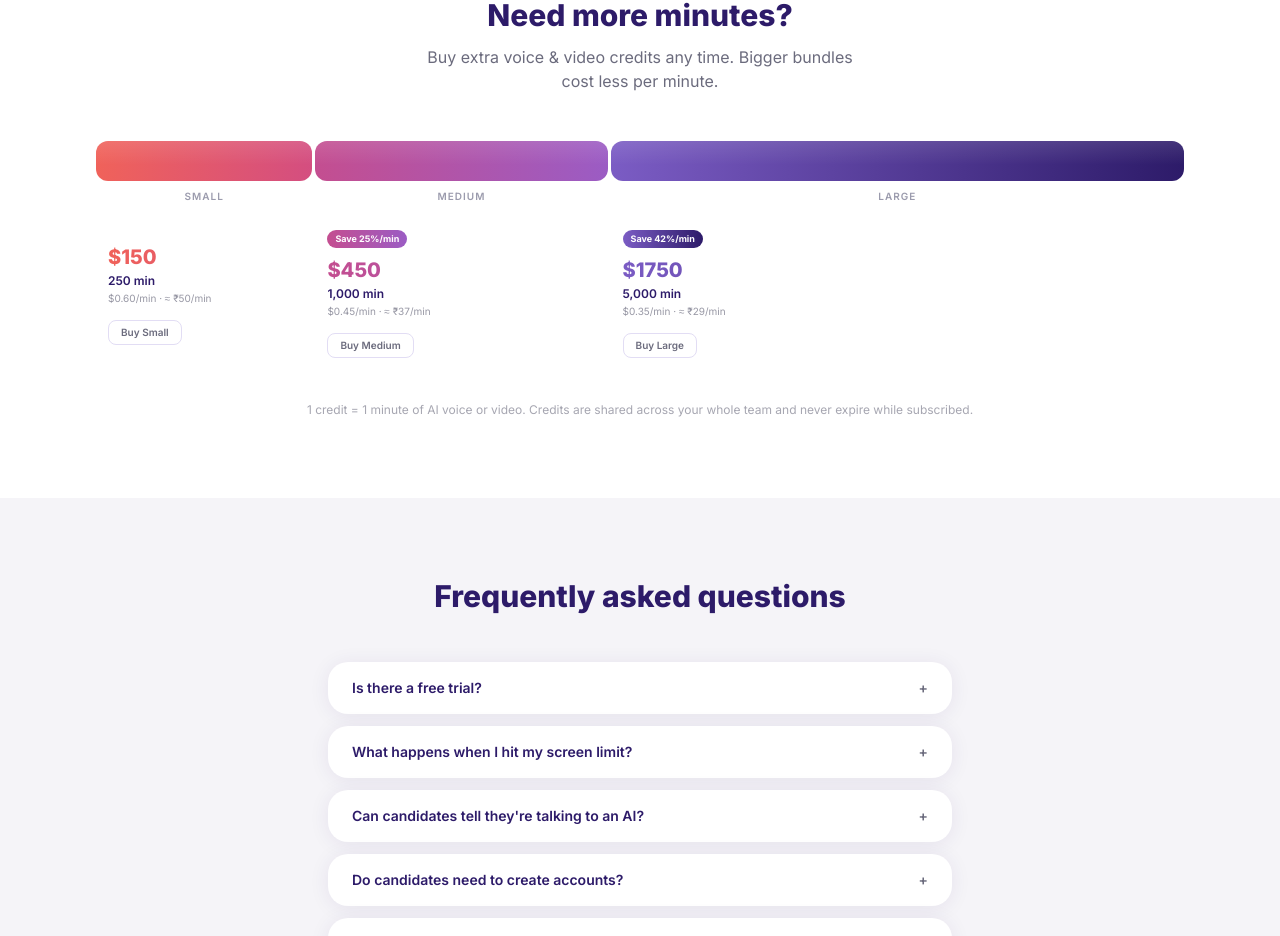
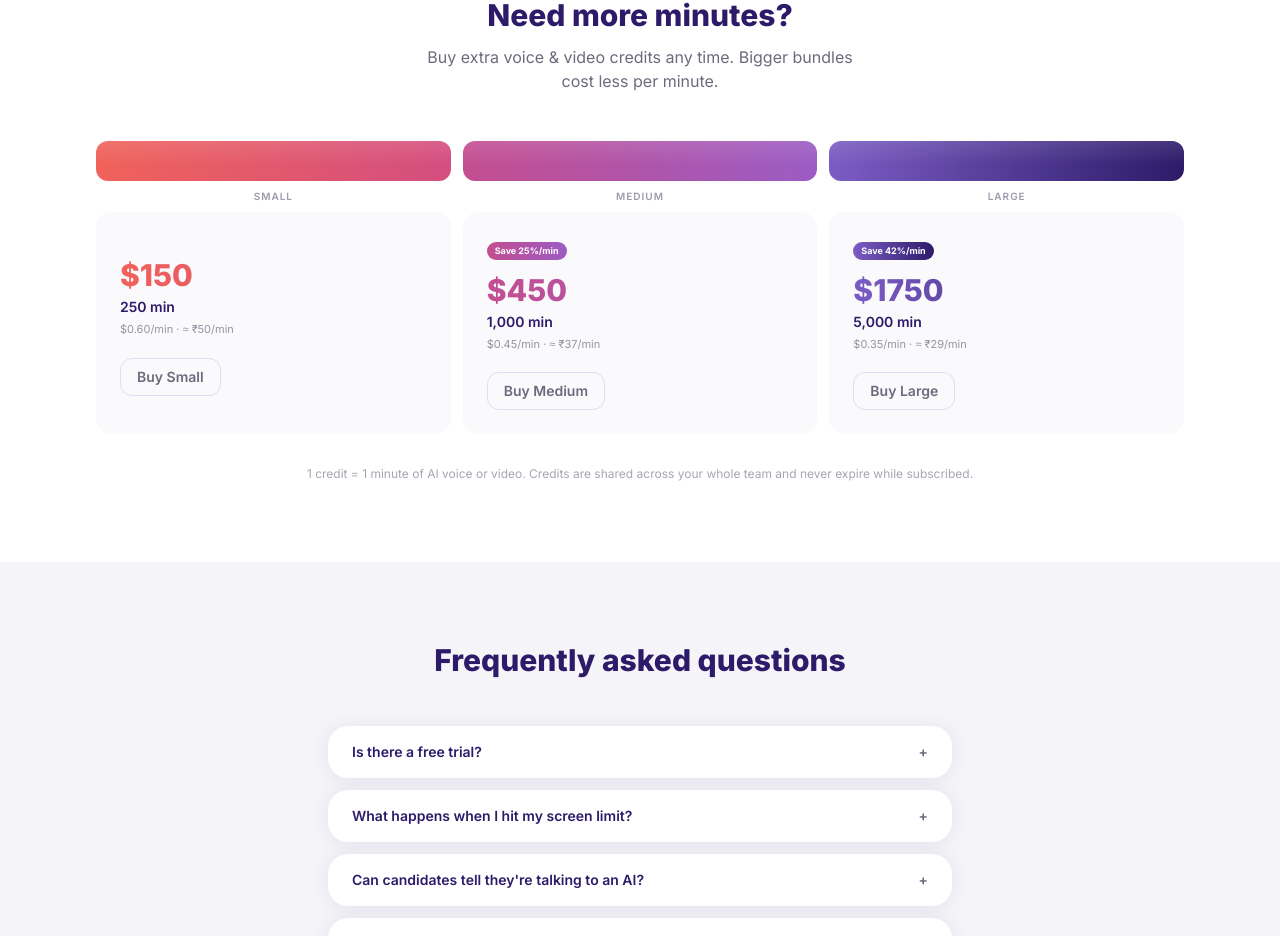
Before and after one commit to kashishakanksha754-coder/recruitAI, a Next.js app: page /pricing in a window 1280 px wide. Shown: the part 1834-2770 px from the top of the page. Built offline with nearby package versions, Linux system fonts and the light colour scheme.

Commit message:
Let cards determine column width, bar adapts
Columns now use flex-1 (equal thirds) so cards always have full room.
Bar segments fill each equal-width column — no more squishing.
Restored full card padding (px-6 py-6), price text (text-3xl),
normal font sizes throughout, and proper Buy button size.

```diff
--- a/src/app/pricing/page.tsx
+++ b/src/app/pricing/page.tsx
@@ -62,7 +62,6 @@ const FAQS = [
 
 const INR_RATE = 83;
 
-// Visual weights: compressed so Small is wide enough for content (20/27/53)
 const TOPUP_SEGMENTS = [
   {
     size: "Small", mins: 250, price: 150, badge: null,
@@ -94,18 +93,17 @@ function TopUpMeter() {
 
   return (
     <div>
-      {/* ── Desktop: single flex row — each column owns its bar segment + info card ── */}
+      {/* ── Desktop: equal-width columns, bar fills column, cards breathe ── */}
       <div ref={meterRef} className="hidden sm:block">
-        <div className="flex gap-[3px]">
+        <div className="flex gap-3">
           {TOPUP_SEGMENTS.map(({ size, weight, mins, price, badge, from, to, glowColor }, i) => (
             <div
               key={size}
-              className="flex flex-col"
-              style={{ flexBasis: `${weight}%`, minWidth: 0 }}
+              className="flex flex-col flex-1"
               onMouseEnter={() => setActive(i)}
               onMouseLeave={() => setActive(null)}
             >
-              {/* Meter segment */}
+              {/* Meter segment — fills full column width */}
               <motion.div
                 className="relative h-10 rounded-xl overflow-hidden cursor-pointer mb-2"
                 style={{
@@ -147,37 +145,37 @@ function TopUpMeter() {
                 </span>
               </div>
 
-              {/* Info card */}
+              {/* Info card — full size, never squished */}
               <div
-                className="flex-1 px-3 py-3 rounded-xl transition-all duration-200 cursor-default"
+                className="flex-1 px-6 py-6 rounded-2xl transition-all duration-200 cursor-default"
                 style={{
-                  background: active === i ? "rgba(245,244,248,0.9)" : "transparent",
+                  background: active === i ? "rgba(245,244,248,0.9)" : "rgba(245,244,248,0.5)",
                   boxShadow: active === i ? `inset 0 0 0 1.5px ${glowColor}` : "none",
                 }}
               >
                 {badge ? (
                   <span
-                    className="inline-block text-[9px] font-bold px-2 py-0.5 rounded-full text-white mb-2"
+                    className="inline-block text-[9px] font-bold px-2 py-0.5 rounded-full text-white mb-3"
                     style={{ background: `linear-gradient(90deg, ${from} 0%, ${to} 100%)` }}
                   >
                     {badge}
                   </span>
                 ) : (
-                  <div className="mb-[19px]" />
+                  <div className="mb-[21px]" />
                 )}
                 <p
-                  className="text-xl font-extrabold mb-0.5"
+                  className="text-3xl font-extrabold mb-1"
                   style={{ background: `linear-gradient(90deg, ${from} 0%, ${to} 100%)`, WebkitBackgroundClip: "text", WebkitTextFillColor: "transparent" }}
                 >
                   ${price}
                 </p>
-                <p className="text-xs font-semibold text-purple-900 mb-0.5">{mins.toLocaleString()} min</p>
-                <p className="text-[10px] text-muted/70 mb-3">
+                <p className="text-sm font-semibold text-purple-900 mb-1">{mins.toLocaleString()} min</p>
+                <p className="text-[11px] text-muted/70 mb-5">
                   ${(price / mins).toFixed(2)}/min · ≈ ₹{((price / mins) * INR_RATE_TOPUP).toFixed(0)}/min
                 </p>
                 <a
                   href="/demo"
-                  className="inline-block text-[10px] font-semibold px-3 py-1 rounded-lg border transition-all duration-200"
+                  className="inline-block text-sm font-semibold px-4 py-2 rounded-xl border transition-all duration-200"
                   style={{
                     borderColor: active === i ? from : "#E2DDF4",
                     color: active === i ? from : "#6B6B7D",
@@ -222,7 +220,6 @@ function TopUpMeter() {
           ))}
         </div>
 
-        {/* Mobile info list */}
         <div className="space-y-4">
           {TOPUP_SEGMENTS.map(({ size, mins, price, badge, from, to, glowColor }, i) => (
             <div
@@ -290,7 +287,6 @@ function EstimatorPanel({ annual }: { annual: boolean }) {
 
   return (
     <div className="bg-surface rounded-2xl p-8 grid md:grid-cols-2 gap-10">
-      {/* Sliders */}
       <div className="space-y-8">
         <div>
           <div className="flex items-center justify-between mb-3">
@@ -324,7 +320,6 @@ function EstimatorPanel({ annual }: { annual: boolean }) {
         </div>
       </div>
 
-      {/* Recommended plan */}
       <div className="bg-white rounded-2xl p-6 flex flex-col shadow-card">
         <p className="text-[10px] font-semibold text-muted/60 uppercase tracking-widest mb-1">Recommended plan</p>
         <p className="text-2xl font-extrabold text-purple-900 mb-0.5">{plan.name}</p>
@@ -340,8 +335,6 @@ function EstimatorPanel({ annual }: { annual: boolean }) {
         ) : (
           <p className="text-3xl font-extrabold gradient-text mb-4">Custom pricing</p>
         )}
-
-        {/* Cost breakdown */}
         <div className="space-y-2 text-xs text-muted mb-5 flex-1">
           <div className="flex justify-between">
             <span>Included screens</span>
@@ -368,7 +361,6 @@ function EstimatorPanel({ annual }: { annual: boolean }) {
             </div>
           )}
         </div>
-
         <a
           href={plan.cta === "Talk to sales" ? "/contact" : "/signup"}
           className="block text-center py-3 rounded-xl text-sm font-semibold gradient-bg text-white shadow-btn hover:opacity-90 transition-all"
@@ -388,7 +380,6 @@ export default function PricingPage() {
   return (
     <main className="pt-24 pb-20 bg-white">
 
-      {/* Header */}
       <section className="py-20 bg-surface">
         <div className="max-w-2xl mx-auto px-4 text-center">
           <FadeUp>
@@ -415,7 +406,6 @@ export default function PricingPage() {
         </div>
       </section>
 
-      {/* Plans */}
       <section className="py-20">
         <div className="max-w-6xl mx-auto px-4 sm:px-6 lg:px-8">
           <div className="grid md:grid-cols-3 gap-6">
@@ -465,7 +455,6 @@ export default function PricingPage() {
         </div>
       </section>
 
-      {/* Estimator */}
       <section className="py-20 bg-surface">
         <div className="max-w-4xl mx-auto px-4 sm:px-6 lg:px-8">
           <FadeUp className="text-center mb-12">
@@ -494,7 +483,6 @@ export default function PricingPage() {
         </div>
       </section>
 
-      {/* FAQ */}
       <section className="py-20 bg-surface">
         <div className="max-w-2xl mx-auto px-4 sm:px-6">
           <FadeUp className="text-center mb-12">
@@ -523,7 +511,6 @@ export default function PricingPage() {
         </div>
       </section>
 
-      {/* CTA */}
       <section className="py-20 bg-white relative overflow-hidden">
         <svg className="absolute inset-0 w-full h-full pointer-events-none" aria-hidden>
           <defs>
```
